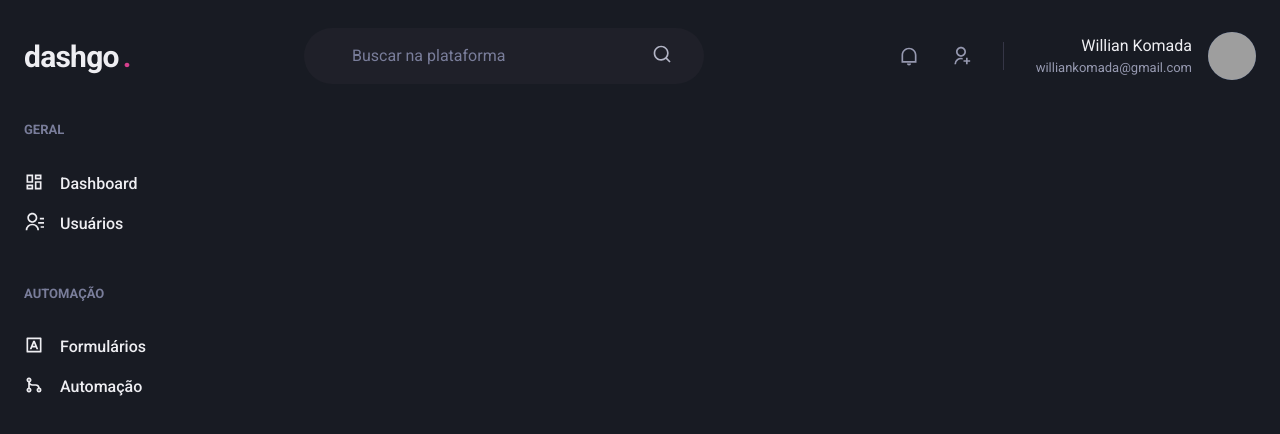
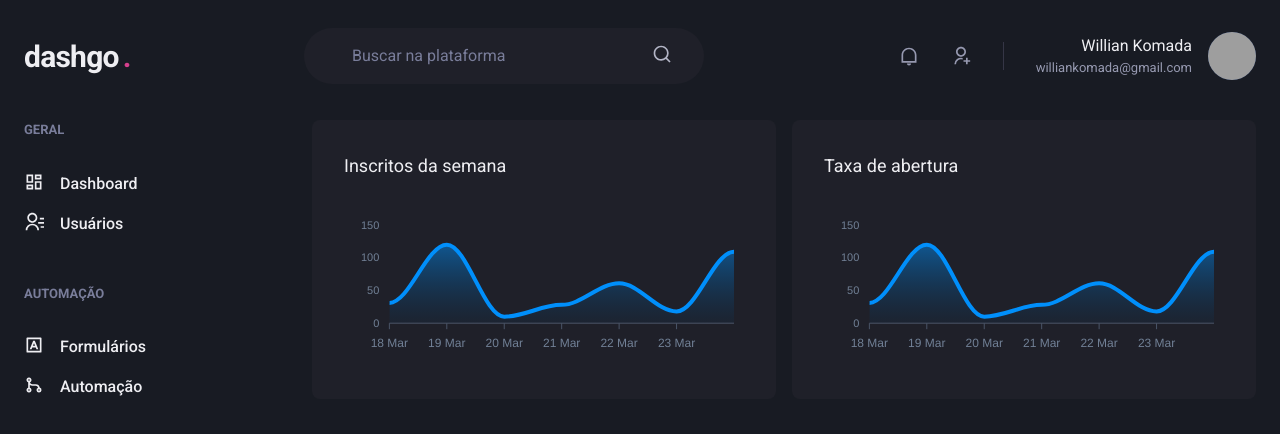
Before and after one commit to WillianKomada/dashgo-module04, a Next.js app: page /dashboard in a window 1280 px wide. Shown: the top 434 px of the page. Built offline with nearby package versions, Linux system fonts and the light colour scheme; grey boxes are pictures that could not be loaded.

Commit message:
pagina de dashboard ok e graficos

```diff
--- a/package.json
+++ b/package.json
@@ -13,9 +13,11 @@
     "@chakra-ui/react": "^1.6.5",
     "@emotion/react": "^11.4.0",
     "@emotion/styled": "^11.3.0",
+    "apexcharts": "^3.27.2",
     "framer-motion": "^4.1.17",
     "next": "11.0.1",
     "react": "17.0.2",
+    "react-apexcharts": "^1.3.9",
     "react-dom": "17.0.2",
     "react-icons": "^4.2.0"
   },
--- a/src/pages/dashboard.tsx
+++ b/src/pages/dashboard.tsx
@@ -1,6 +1,61 @@
-import { Flex } from "@chakra-ui/react";
+import { Flex, SimpleGrid, Box, Text, theme } from "@chakra-ui/react";
+import dynamic from "next/dynamic";
 import { Header } from "../components/Header";
 import { Sidebar } from "../components/Sidebar";
+
+const Chart = dynamic(() => import("react-apexcharts"), {
+  ssr: false,
+});
+
+const options = {
+  chart: {
+    toolbar: {
+      show: false,
+    },
+    zoom: {
+      enabled: false,
+    },
+    foreColor: theme.colors.gray[500],
+  },
+  grid: {
+    show: false,
+  },
+  dataLabels: {
+    enabled: false,
+  },
+  tooltip: {
+    enabled: false,
+  },
+  xaxis: {
+    type: "datetime",
+    axisBorder: {
+      color: theme.colors.gray[600],
+    },
+    axisTicks: {
+      color: theme.colors.gray[600],
+    },
+    categories: [
+      "2021-03-18T00:00:00.000Z",
+      "2021-03-19T00:00:00.000Z",
+      "2021-03-20T00:00:00.000Z",
+      "2021-03-21T00:00:00.000Z",
+      "2021-03-22T00:00:00.000Z",
+      "2021-03-23T00:00:00.000Z",
+      "2021-03-24T00:00:00.000Z",
+    ],
+  },
+  fill: {
+    opacity: 0.3,
+    type: "gradient",
+    gradient: {
+      shade: "dark",
+      opacityFrom: 0.7,
+      opacityTo: 0.3,
+    },
+  },
+};
+
+const series = [{ name: "series1", data: [31, 120, 10, 28, 61, 18, 109] }];
 
 export default function Dashboard() {
   return (
@@ -9,6 +64,21 @@
 
       <Flex w="100%" my="6" maxWidth={1480} mx="auto" px="6">
         <Sidebar />
+
+        <SimpleGrid flex="1" gap="4" minChildWidth="320px" align="flex-start">
+          <Box p="8" bg="gray.800" borderRadius={8} pb="4">
+            <Text fontSize="lg" mb="4">
+              Inscritos da semana
+            </Text>
+            <Chart options={options} series={series} type="area" height={160} />
+          </Box>
+          <Box p="8" bg="gray.800" borderRadius={8} pb="4">
+            <Text fontSize="lg" mb="4">
+              Taxa de abertura
+            </Text>
+            <Chart options={options} series={series} type="area" height={160} />
+          </Box>
+        </SimpleGrid>
       </Flex>
     </Flex>
   );
```
Also changed, not shown: 1 other file (tests, documents, lock files or other folders).
